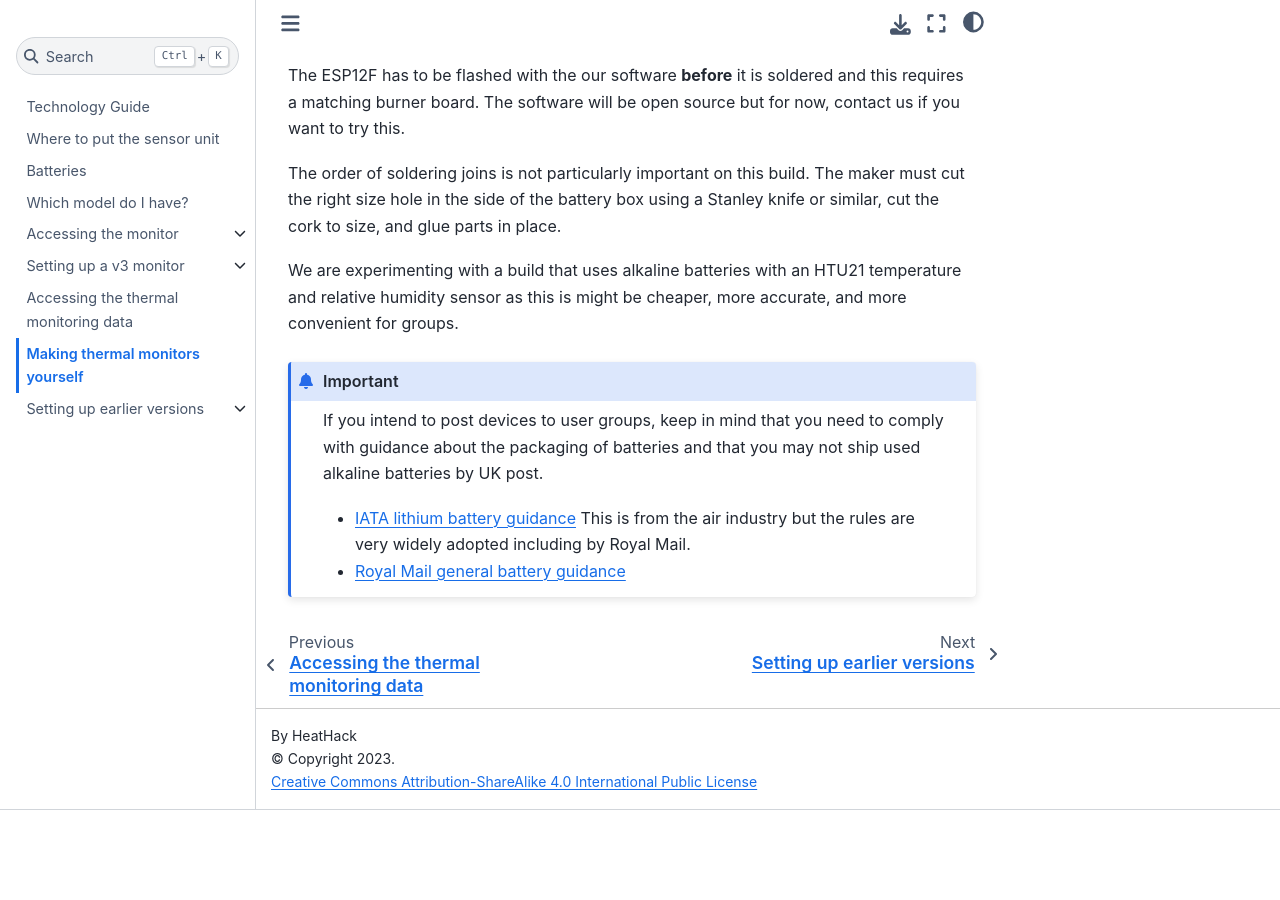
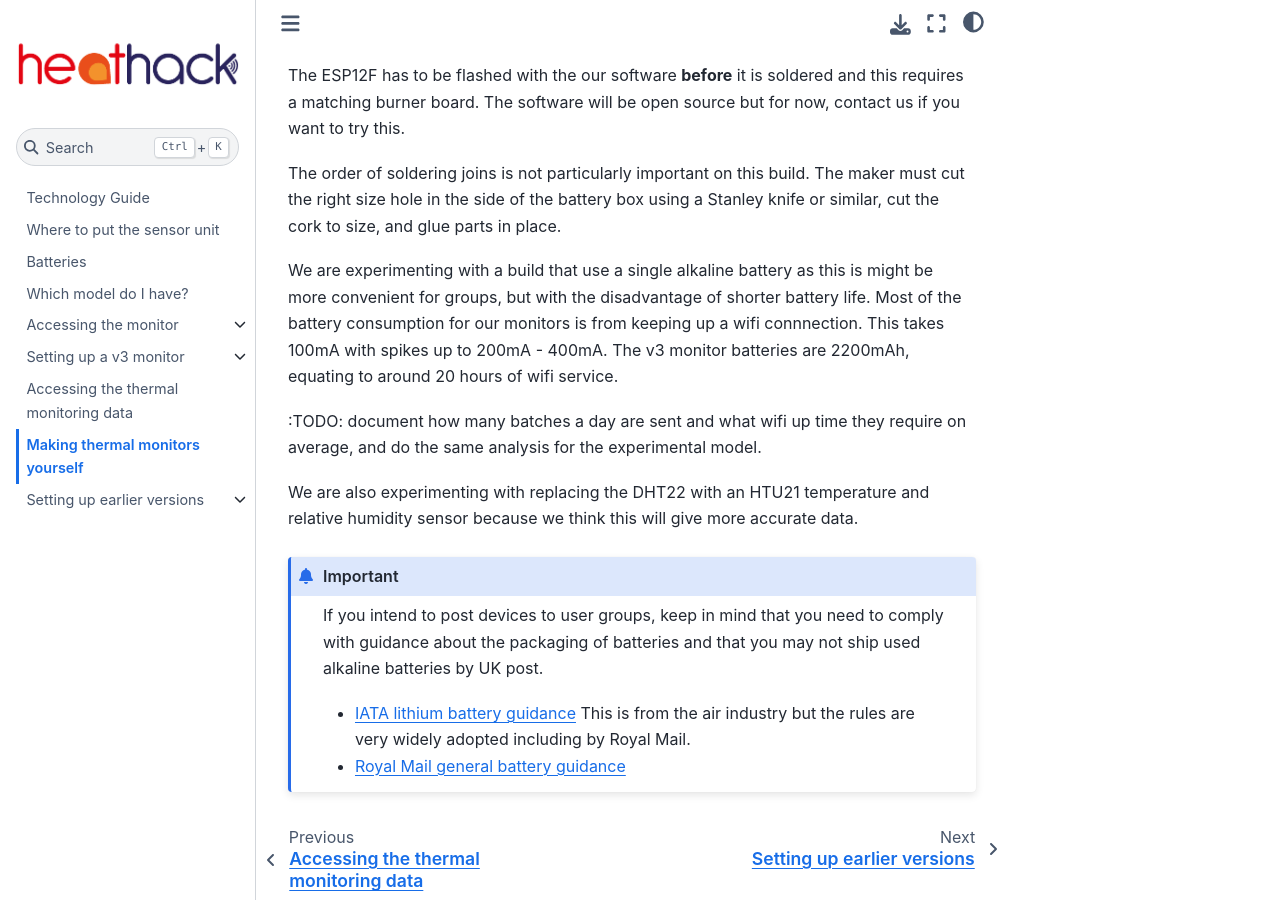
Before and after one commit to JeanCarletta/HeatHack-Tech-Guide, a Jupyter Book: the page built from making-monitors.md, in a window 1280 px wide and 900 px high, scrolled down 1630 px. Built offline with Jupyter Book 1.0.4 settings and Sphinx 7.4.7 and the Sphinx Book theme 1.1.4, drawn with Linux system fonts in a browser that asks for light colours; before the commit the page ends 2440 px from its top, so only the background shows below that; some of the changed text lies outside the part shown.

Commit message:
experimental build described

````diff
--- a/making-monitors.md
+++ b/making-monitors.md
@@ -1,8 +1,7 @@
 
 # Making thermal monitors yourself
 
-We are working on instructions for making our thermal monitors.  Here are some pictures that will be sufficient for some solderers to assemble the hardware:
-
+We are working on instructions for making our thermal monitors.  Here are some pictures for the v3 monitor that will be sufficient for some solderers to assemble the hardware.
 
 ```{image} /images/making/inside-of-battery-box.jpg
 :alt: sensor unit
@@ -33,7 +32,11 @@ The ESP12F has to be flashed with the our software **before** it is soldered and
 
 The order of soldering joins is not particularly important on this build.  The maker must cut the right size hole in the side of the battery box using a Stanley knife or similar, cut the cork to size, and glue parts in place.
 
-We are experimenting with a build that uses alkaline batteries with an HTU21 temperature and relative humidity sensor as this is might be cheaper, more accurate, and more convenient for groups.
+We are experimenting with a build that use a single alkaline battery as this is might be more convenient for groups, but with the disadvantage of shorter battery life.  Most of the battery consumption for our monitors is from keeping up a wifi connnection.  This takes 100mA with spikes up to 200mA - 400mA.  The v3 monitor batteries are 2200mAh, equating to around 20 hours of wifi service.
+
+:TODO:  document how many batches a day are sent and what wifi up time they require on average, and do the same analysis for the experimental model.
+
+We are also experimenting with replacing the DHT22 with an HTU21 temperature and relative humidity sensor because we think this will give more accurate data.
 
 ```{admonition} Important
 If you intend to post devices to user groups, keep in mind that you need to comply with guidance about the packaging of batteries and that you may not ship used alkaline batteries by UK post.
````
Also changed, not shown: batteries.md (line endings or trailing spaces).
